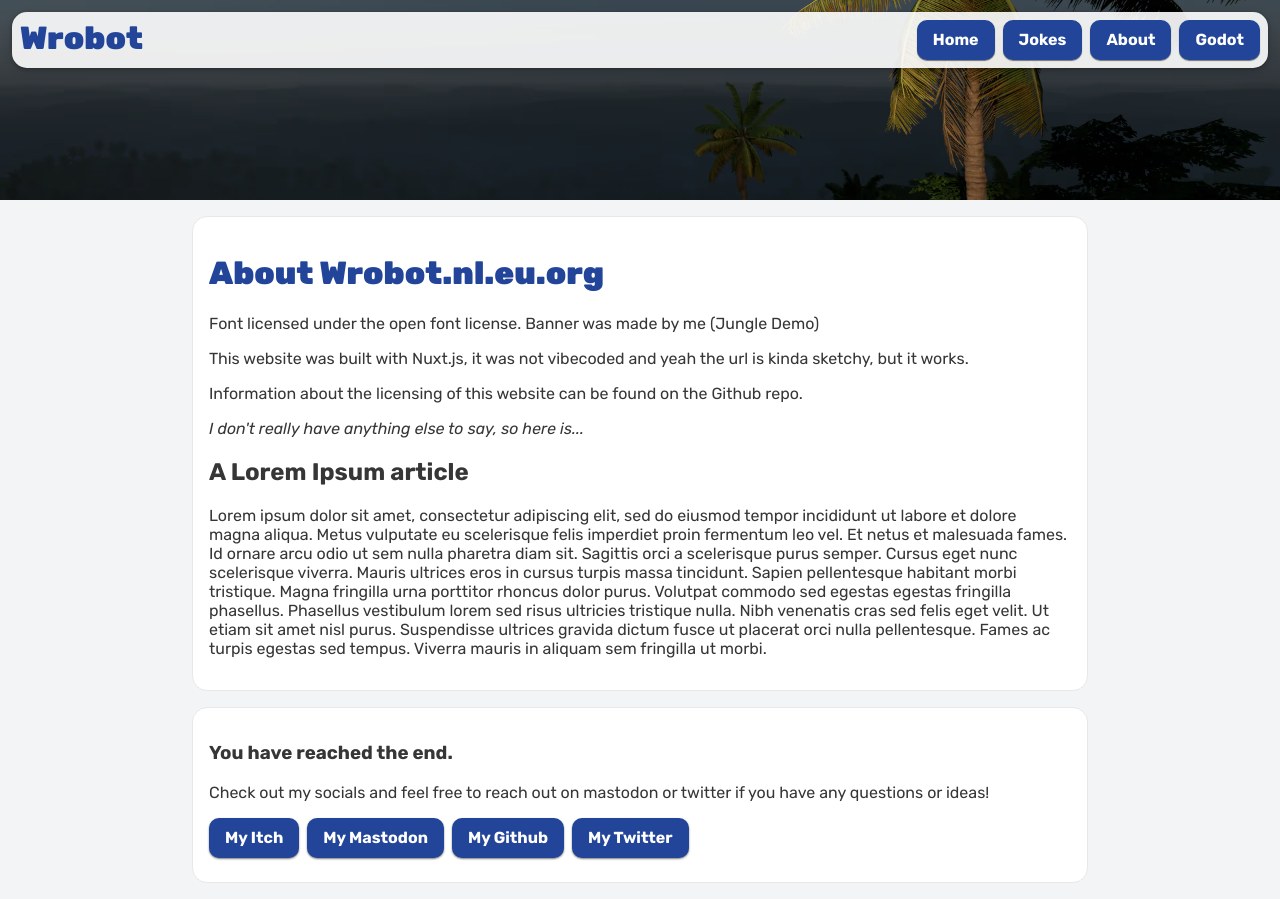
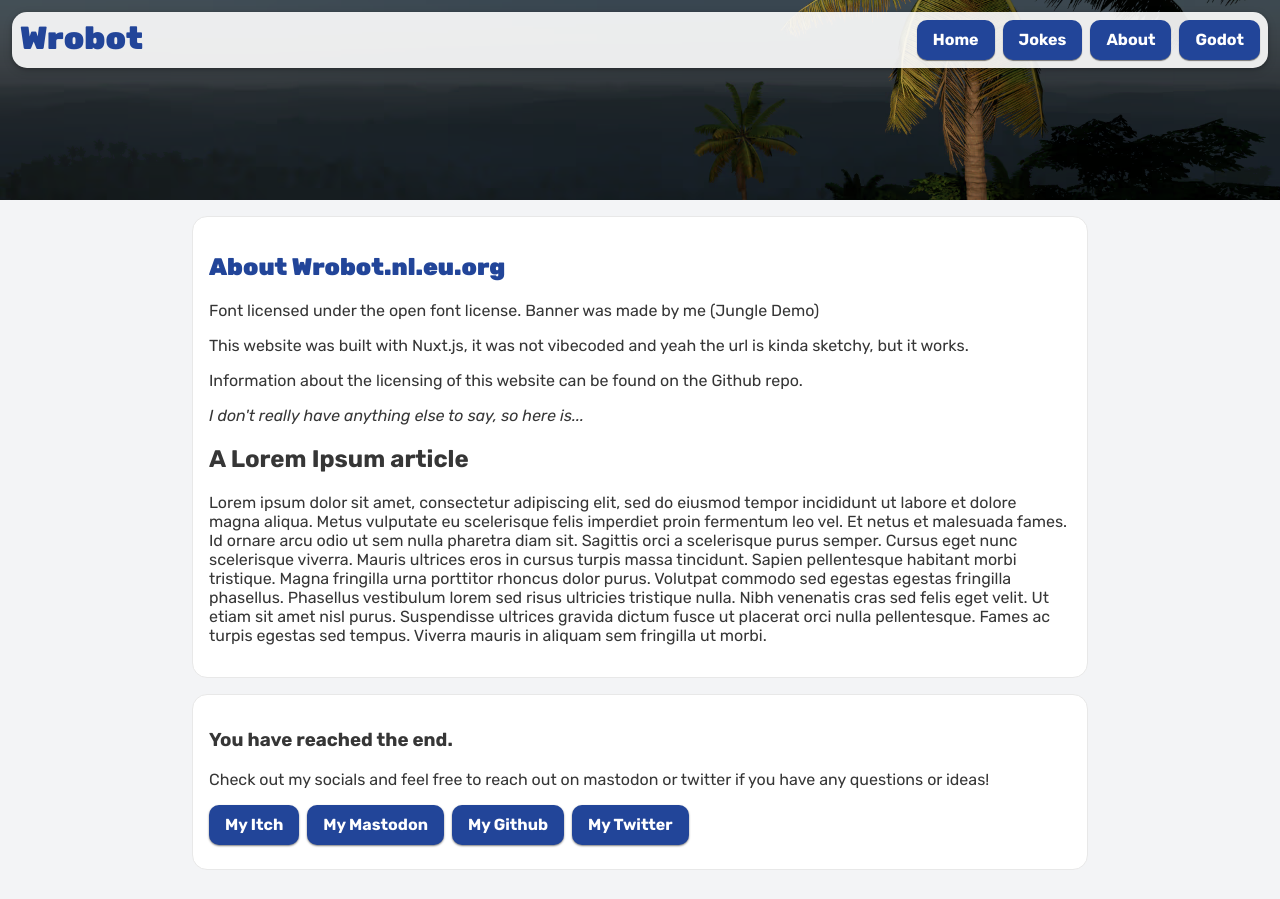
Before and after one commit to WrobotGames/WrobotWebsite, a Nuxt app: page /about in a window 1280 px wide. Built offline with nearby package versions, Linux system fonts and the light colour scheme.

Commit message:
Minor code cleanup

```diff
--- a/layouts/default.vue
+++ b/layouts/default.vue
@@ -116,15 +116,15 @@ export default {
 /* Page Transitions */
 .page-enter-active,
 .page-leave-active {
-  transition: opacity 0.3s, transform 0.3s;
+  transition: opacity 0.2s, transform 0.2s;
 }
 
 .page-leave-to{
-  transform: scale(1.05, 1);
+  transform: scale(0.99, 1);
   opacity: 0;
 }
 .page-enter-from {
-  transform: scale(0.95, 1);
+  transform: scale(0.98, 1);
   opacity: 0;
 }
 </style>
--- a/package.json
+++ b/package.json
@@ -11,6 +11,6 @@
     "nuxt": "^4.5.2"
   },
   "dependencies": {
-    "bun": "^1.4.1"
+    "bun": "^1.4.2"
   }
 }
--- a/pages/about.vue
+++ b/pages/about.vue
@@ -1,14 +1,16 @@
 <template>
-  <div class="pagecontent">
+<main>
+  <article class="pagecontent">
     <h1>About Wrobot.nl.eu.org</h1>
     <p>Font licensed under the open font license. Banner was made by me (Jungle Demo)</p>
     <p>This website was built with Nuxt.js, it was not vibecoded and yeah the url is kinda sketchy, but it works.</p>
     <p>Information about the licensing of this website can be found on the Github repo.</p>
     <i>I don't really have anything else to say, so here is...</i>
+
     <h2>A Lorem Ipsum article</h2>
-
     <p>Lorem ipsum dolor sit amet, consectetur adipiscing elit, sed do eiusmod tempor incididunt ut labore et dolore magna aliqua. Metus vulputate eu scelerisque felis imperdiet proin fermentum leo vel. Et netus et malesuada fames. Id ornare arcu odio ut sem nulla pharetra diam sit. Sagittis orci a scelerisque purus semper. Cursus eget nunc scelerisque viverra. Mauris ultrices eros in cursus turpis massa tincidunt. Sapien pellentesque habitant morbi tristique. Magna fringilla urna porttitor rhoncus dolor purus. Volutpat commodo sed egestas egestas fringilla phasellus. Phasellus vestibulum lorem sed risus ultricies tristique nulla. Nibh venenatis cras sed felis eget velit. Ut etiam sit amet nisl purus. Suspendisse ultrices gravida dictum fusce ut placerat orci nulla pellentesque. Fames ac turpis egestas sed tempus. Viverra mauris in aliquam sem fringilla ut morbi.</p>
-  </div>
+  </article>
+</main>
 </template>
 
 <script setup>
--- a/pages/index.vue
+++ b/pages/index.vue
@@ -1,5 +1,6 @@
 <template>
-<main class='pagecontent'>
+<main>
+  <article class='pagecontent'>
     <h1>Someone Who Makes Stuff</h1>
     <i>Or at least, sometimes.</i>
     <p >Hi! I'm <b>Wrobot</b>, I'm from the Netherlands and I make stuff. "<i>What kind of stuff?</i>", you may ask. Well, something like this website or a demo for a game engine. If it has anything to do with software, then I'm most likely going to be interested.</p>
@@ -9,9 +10,9 @@
       <li><b>Floating Windows UI:</b> A demo showcasing the flexibility of Godot's ui systems, and how it can be used for non-game software, available om this website (the Godot button)</li>
       <li><b>This website 🙃:</b> Tipping my toes into web development... I always want to learn something new!</li>
     </ul>
+  </article>
 </main>
 </template>
-
 
 <script setup>
 useHead({
--- a/pages/jokes/index.vue
+++ b/pages/jokes.vue
@@ -4,13 +4,12 @@
         <h1>The Bad Dad Joke List</h1>
         <p >This page has been made to test how api's work, and to experiment a little bit with CSS. It has been here since 2022, and I dont think I'm going to remove it. I mean, why would I? Who doesn't like some really bad jokes.</p>
     </div>
-
     <joke v-for="joke in jokes" :key="joke.id" :id="joke.id" :joke="joke.joke"/>
   </main>
 </template>
 
 <script setup>
-import Joke from '../../components/Joke.vue'
+import Joke from '../components/Joke.vue'
 useHead({
   title: 'Bad Dad Jokes - Wrobot',
   meta: [{
@@ -22,7 +21,6 @@ const { data } = await useFetch('https://icanhazdadjoke.com/search', {
   headers: { 'Accept': 'application/json' }
 })
 
-// Safely extract the joke list
 const jokes = computed(() => data.value?.results || [])
 </script>
 
```
Also changed, not shown: 1 other file (tests, documents, lock files or other folders).
